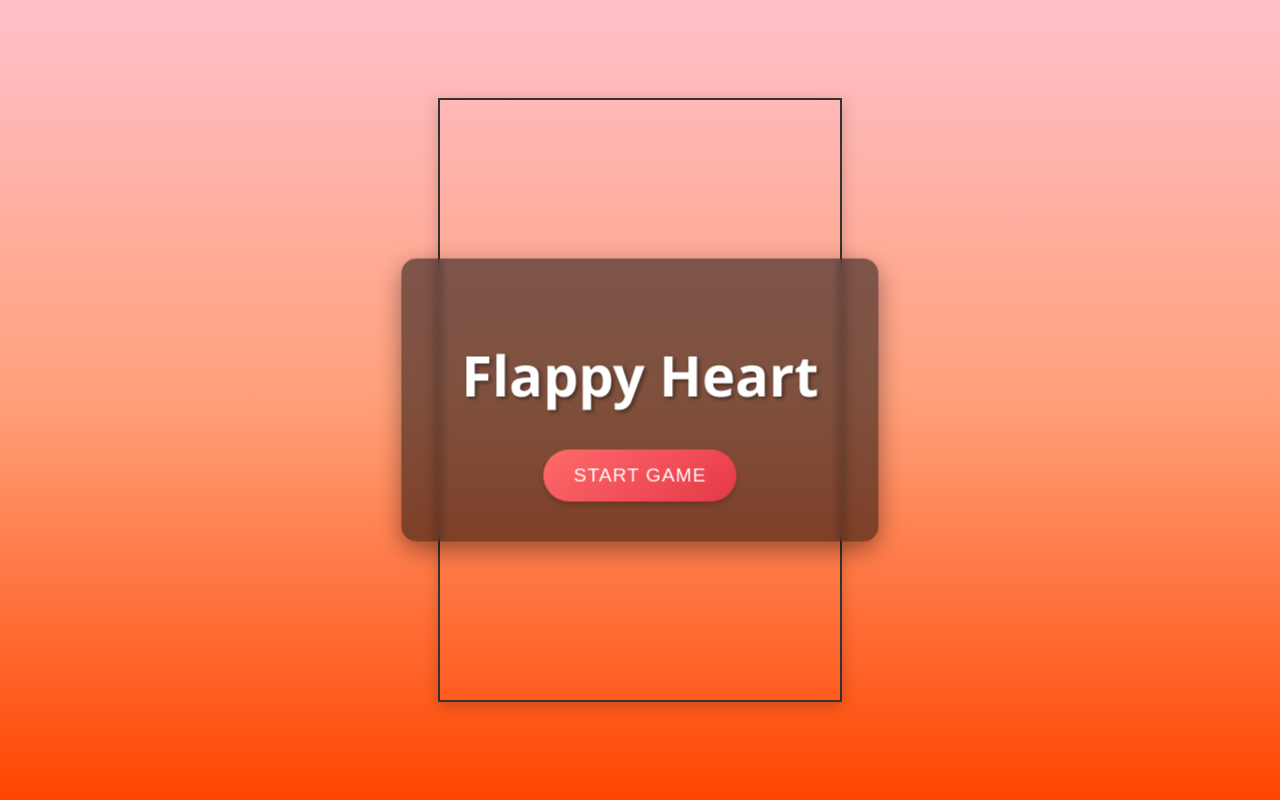
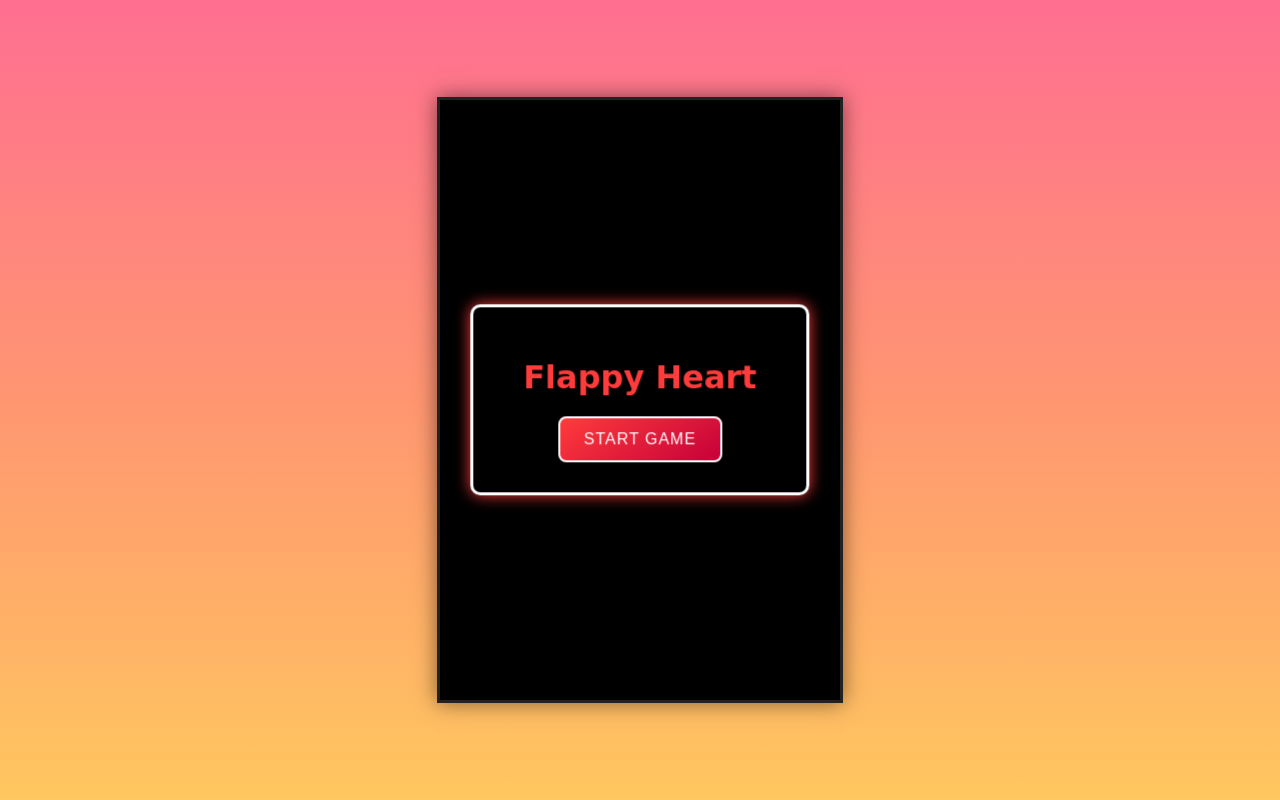
Before and after one commit to Ani-droid-ui/Flappyheart, a plain HTML site: page index.html in a window 1280 px wide. Drawn offline with Linux system fonts and the light colour scheme.

Commit message:
Update style.css

```diff
--- a/style.css
+++ b/style.css
@@ -1,3 +1,4 @@
+/* Reset and layout */
 body {
     margin: 0;
     padding: 0;
@@ -5,30 +6,34 @@ body {
     display: flex;
     justify-content: center;
     align-items: center;
-    background: linear-gradient(to bottom, #FFC0CB, #FFA07A, #FF4500);
+    background: linear-gradient(to bottom, #ff6f91, #ff9671, #ffc75f);
     overflow: hidden;
-    font-family: 'Segoe UI', Tahoma, Geneva, Verdana, sans-serif;
+    font-family: 'Press Start 2P', cursive;
 }
 
+/* Canvas styling */
 canvas {
-    border: 2px solid #333;
-    background-color: transparent;
-    box-shadow: 0 4px 15px rgba(0, 0, 0, 0.2);
+    border: 3px solid #222;
+    background-color: #000;
+    image-rendering: pixelated;
+    box-shadow: 0 0 20px rgba(0, 0, 0, 0.5);
     transition: all 0.3s ease;
 }
 
+/* Overlay screens */
 .overlay {
     position: absolute;
     top: 50%;
     left: 50%;
     transform: translate(-50%, -50%);
     text-align: center;
-    color: white;
-    background-color: rgba(0, 0, 0, 0.5);
-    padding: 40px 60px;
-    border-radius: 15px;
-    box-shadow: 0 8px 25px rgba(0, 0, 0, 0.4);
-    backdrop-filter: blur(5px);
+    color: #fff;
+    background-color: rgba(0, 0, 0, 0.8);
+    padding: 30px 50px;
+    border: 3px solid #fff;
+    border-radius: 10px;
+    box-shadow: 0 0 15px #ff3c3c;
+    backdrop-filter: blur(3px);
     transition: all 0.5s ease-in-out;
 }
 
@@ -38,36 +43,39 @@ canvas {
     transform: translate(-50%, -50%) scale(0.9);
 }
 
+/* Overlay text */
 .overlay h1 {
-    font-size: 3.5em;
-    text-shadow: 2px 2px 4px rgba(0, 0, 0, 0.5);
+    font-size: 2em;
+    margin-bottom: 20px;
+    color: #ff3c3c;
+    text-shadow: 2px 2px #000;
 }
 
 .overlay p {
-    font-size: 1.5em;
+    font-size: 1.2em;
     margin: 10px 0 20px;
+    color: #fff;
 }
 
+/* Buttons */
 .button {
-    background: linear-gradient(145deg, #ff6b6b, #e63946);
-    border: none;
-    color: white;
-    padding: 15px 30px;
-    text-align: center;
-    text-decoration: none;
-    display: inline-block;
-    font-size: 1.2em;
-    border-radius: 50px;
+    background: linear-gradient(145deg, #ff3c3c, #c70039);
+    border: 2px solid #fff;
+    color: #fff;
+    padding: 12px 24px;
+    font-size: 1em;
+    border-radius: 8px;
     cursor: pointer;
-    box-shadow: 0 4px 6px rgba(0, 0, 0, 0.2);
-    transition: all 0.3s ease;
+    box-shadow: 0 4px 8px rgba(0, 0, 0, 0.3);
+    transition: all 0.2s ease;
     text-transform: uppercase;
     letter-spacing: 1px;
 }
 
 .button:hover {
-    transform: translateY(-3px);
-    box-shadow: 0 6px 10px rgba(0, 0, 0, 0.3);
+    transform: translateY(-2px);
+    box-shadow: 0 6px 12px rgba(0, 0, 0, 0.4);
+    background: linear-gradient(145deg, #ff6f91, #ff3c3c);
 }
 
 .button:active {
@@ -75,15 +83,16 @@ canvas {
     box-shadow: 0 2px 4px rgba(0, 0, 0, 0.2);
 }
 
-/* For Score Display */
+/* Score display */
 .score-container {
     position: absolute;
     top: 20px;
     left: 50%;
     transform: translateX(-50%);
-    color: white;
-    font-size: 2.5em;
+    color: #fff;
+    font-size: 1.5em;
     font-weight: bold;
-    text-shadow: 2px 2px 4px rgba(0, 0, 0, 0.5);
+    text-shadow: 2px 2px #000;
     z-index: 10;
+    font-family: 'Press Start 2P', cursive;
 }
```
